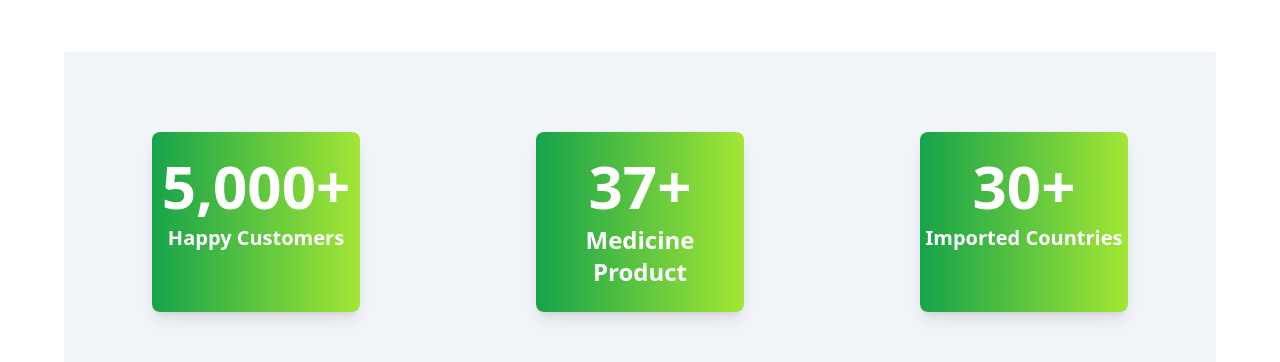
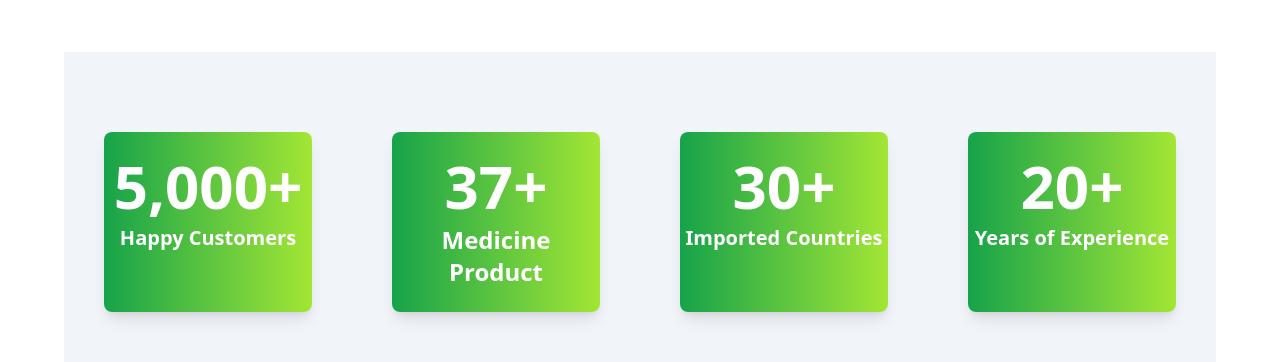
Before and after one commit to Mdsakib999/tazan-group, a React (Vite) app: page / in a window 1280 px wide. Shown: the part 1600-1962 px from the top of the page. Built offline with nearby package versions, Linux system fonts and the light colour scheme.

Commit message:
new counting box added on home

```diff
--- a/src/components/HomeCarousel.jsx
+++ b/src/components/HomeCarousel.jsx
@@ -63,11 +63,11 @@ const HomeCarousel = () => {
 
       {/* Counting box */}
       <div className="bg-slate-100 py-20 flex justify-around flex-col lg:flex-row gap-y-10 lg:gap-y-0">
-      <div className="w-[80%] mx-auto lg:mx-0  lg:w-[18%] text-center text-white text-3xl font-bold rounded-lg shadow-lg py-6 bg-gradient-to-r from-green-600 to-lime-400 hover:from-lime-300 hover:to-green-600">
+      <div className="w-[80%] mx-auto lg:mx-0  lg:w-[18%] text-center text-white text-3xl font-semibold rounded-lg shadow-lg py-6 bg-gradient-to-r from-green-600 to-lime-400 hover:from-lime-300 hover:to-green-600">
       <h1 className="text-6xl mb-2">
         <CountUp enableScrollSpy={true} end={5000}></CountUp>+
       </h1>
-      <p className="lg:text-xl text-lg">Happy Customers</p>
+      <p className="lg:text-xl text-lg font-bold">Happy Customers</p>
       </div>
       <div className="w-[80%] mx-auto lg:mx-0  lg:w-[18%] text-center text-white text-3xl font-bold rounded-lg shadow-lg py-6 bg-gradient-to-r from-green-600 to-lime-400 hover:from-lime-300 hover:to-green-600">
       <h1 className="text-6xl mb-2"><CountUp enableScrollSpy={true} end={37}></CountUp>+</h1>
@@ -77,7 +77,12 @@ const HomeCarousel = () => {
        <div className="w-[80%] mx-auto lg:mx-0  lg:w-[18%] text-center text-white text-3xl font-bold rounded-lg shadow-lg py-6 bg-gradient-to-r from-green-600 to-lime-400 hover:from-lime-300 hover:to-green-600">
       <h1 className="text-6xl mb-2"><CountUp enableScrollSpy={true} end={30}></CountUp>+</h1>
       <p className="text-lg lg:text-xl">Imported Countries</p>
-    </div>
+      </div>
+
+      <div className="w-[80%] mx-auto lg:mx-0  lg:w-[18%] text-center text-white text-3xl font-bold rounded-lg shadow-lg py-6 bg-gradient-to-r from-green-600 to-lime-400 hover:from-lime-300 hover:to-green-600">
+      <h1 className="text-6xl mb-2"><CountUp enableScrollSpy={true} end={20}></CountUp>+</h1>
+      <p className="text-lg lg:text-xl">Years of Experience</p>
+      </div>
 
       </div>
 
```
